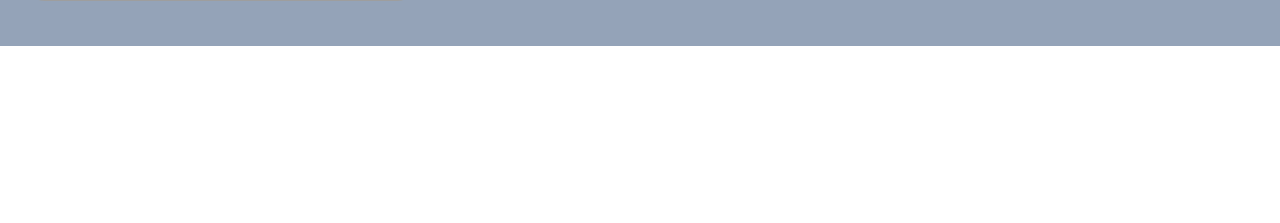
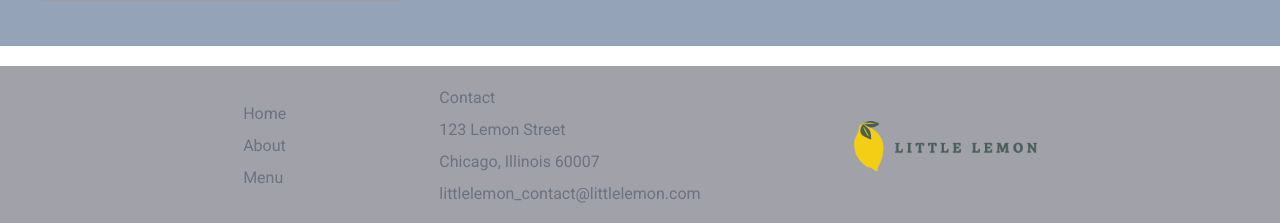
Before and after one commit to kingkwongsta/coursera-capstone-little-lemon, a React (Create React App) app: page / in a window 1280 px wide. Shown: the part 1596-1819 px from the top of the page. Before the commit the page ends 1642 px from the top, so only its background shows below. Built offline with nearby package versions, Linux system fonts and the light colour scheme; grey boxes are pictures that could not be loaded.

Commit message:
footer data

```diff
--- a/src/App.js
+++ b/src/App.js
@@ -2,6 +2,7 @@ import "./App.css";
 import "./index.css";
 import Hero from "./pages/hero";
 import NavBar from "./components/navbar";
+import Footer from "./components/footer";
 import Menu from "./pages/menu";
 import About from "./pages/about";
 
@@ -12,6 +13,7 @@ function App() {
       <Hero />
       <Menu />
       <About />
+      <Footer />
     </div>
   );
 }
--- /dev/null
+++ b/src/components/footer.jsx
@@ -0,0 +1,31 @@
+import React from "react";
+import Logo from "./../images/logo.png";
+
+function Footer() {
+  return (
+    <nav className="flex items-center justify-evenly px-[90px] py-5 mt-5 bg-zinc-400">
+      <div className="flex flex-col space-y-2">
+        <a href="/" className="text-gray-500 hover:text-[#f4ce14]">
+          Home
+        </a>
+        <a href="#" className="text-gray-500 hover:text-[#f4ce14]">
+          About
+        </a>
+        <a href="/menu" className="text-gray-500 hover:text-[#f4ce14]">
+          Menu
+        </a>
+      </div>
+      <div className="flex flex-col space-y-2 text-gray-500">
+        <h2>Contact</h2>
+        <p>123 Lemon Street</p>
+        <p>Chicago, Illinois 60007 </p>
+        <p>littlelemon_contact@littlelemon.com</p>
+      </div>
+      <div className="">
+        <img className="max-h-[50px]" src={Logo} alt="little-lemon-logo" />
+      </div>
+    </nav>
+  );
+}
+
+export default Footer;
```
